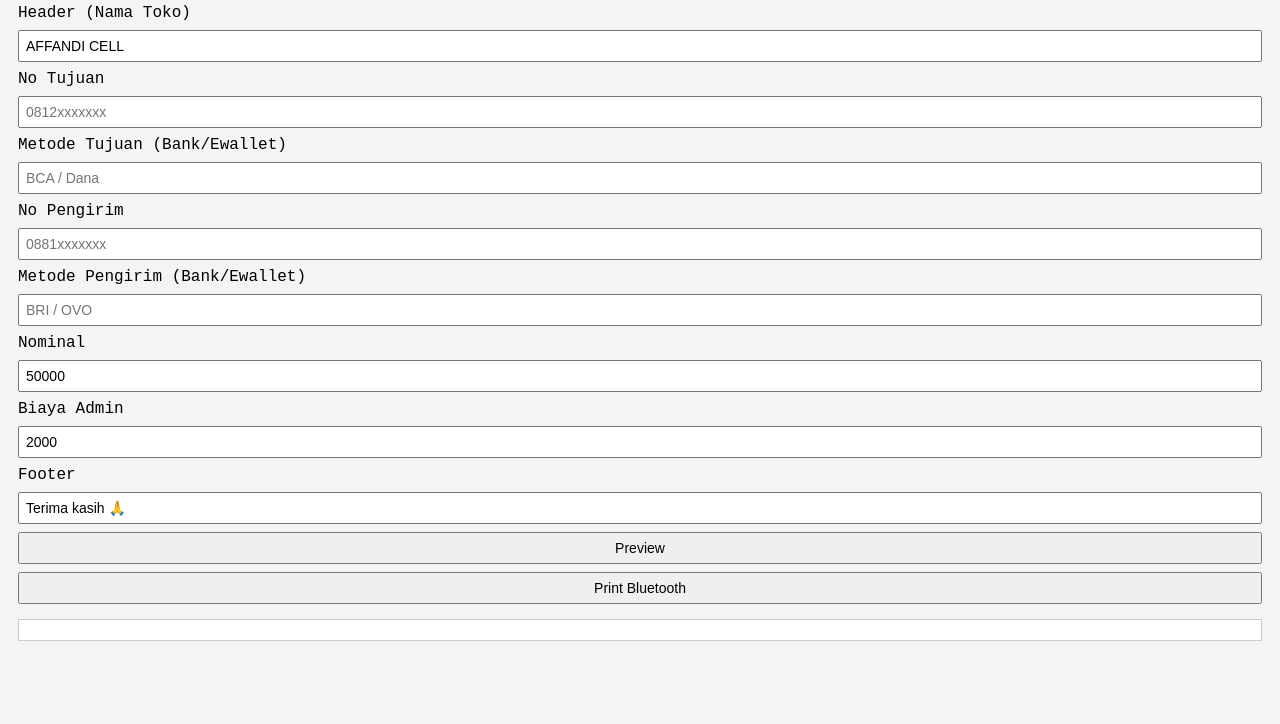
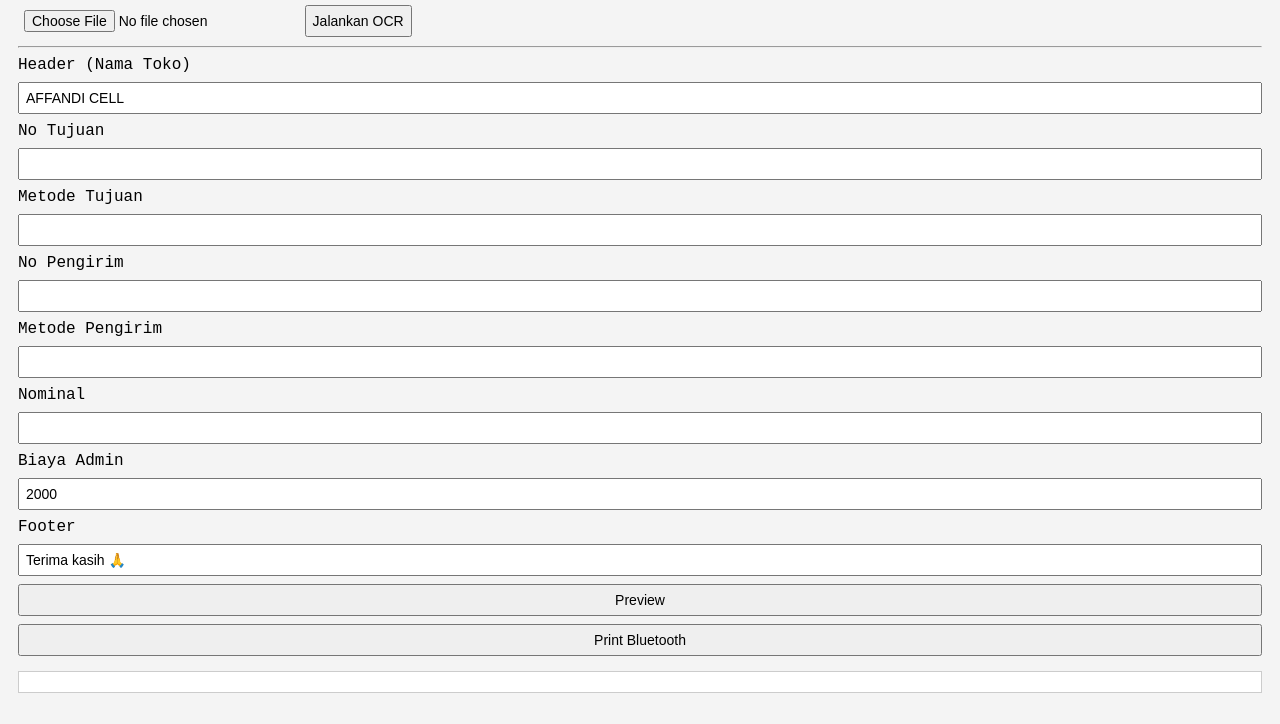
Before and after one commit to AppandiStore/ocrss, a plain HTML site: page index.html in a window 1280 px wide. Shown: the part 81-805 px from the top of the page. Drawn offline with Linux system fonts and the light colour scheme.

Commit message:
Update index.html

```diff
--- a/index.html
+++ b/index.html
@@ -5,29 +5,36 @@
   <meta name="viewport" content="width=device-width, initial-scale=1.0">
   <title>OCR Struk 58mm</title>
   <link rel="stylesheet" href="style.css">
-  <link rel="manifest" href="manifest.json">
 </head>
 <body>
-  <h2>Struk Transfer 58mm</h2>
+  <h2>OCR Struk 58mm</h2>
 
+  <!-- Upload Gambar untuk OCR -->
+  <input type="file" id="fileInput" accept="image/*">
+  <button onclick="runOCR()">Jalankan OCR</button>
+
+  <div id="ocrResult"></div>
+  <hr>
+
+  <!-- Form Input (bisa auto terisi dari OCR) -->
   <form id="strukForm">
     <label>Header (Nama Toko)</label>
     <input type="text" id="header" value="AFFANDI CELL">
 
     <label>No Tujuan</label>
-    <input type="text" id="noTujuan" placeholder="0812xxxxxxx">
+    <input type="text" id="noTujuan">
 
-    <label>Metode Tujuan (Bank/Ewallet)</label>
-    <input type="text" id="metodeTujuan" placeholder="BCA / Dana">
+    <label>Metode Tujuan</label>
+    <input type="text" id="metodeTujuan">
 
     <label>No Pengirim</label>
-    <input type="text" id="noPengirim" placeholder="0881xxxxxxx">
+    <input type="text" id="noPengirim">
 
-    <label>Metode Pengirim (Bank/Ewallet)</label>
-    <input type="text" id="metodePengirim" placeholder="BRI / OVO">
+    <label>Metode Pengirim</label>
+    <input type="text" id="metodePengirim">
 
     <label>Nominal</label>
-    <input type="number" id="nominal" value="50000">
+    <input type="number" id="nominal">
 
     <label>Biaya Admin</label>
     <input type="number" id="admin" value="2000">
@@ -41,6 +48,8 @@
 
   <pre id="preview"></pre>
 
+  <!-- OCR Library -->
+  <script src="https://cdn.jsdelivr.net/npm/tesseract.js@5/dist/tesseract.min.js"></script>
   <script src="app.js"></script>
 </body>
 </html>
```
